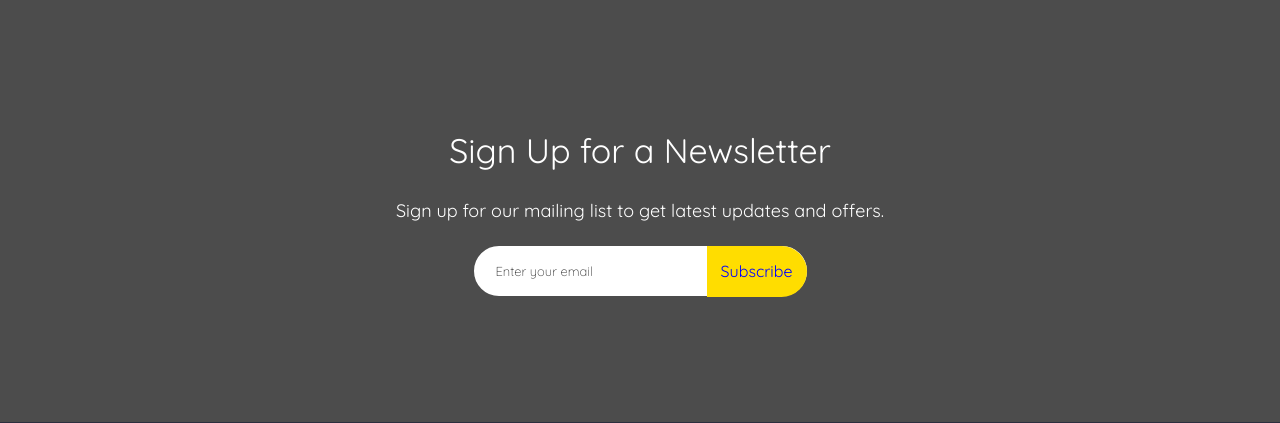
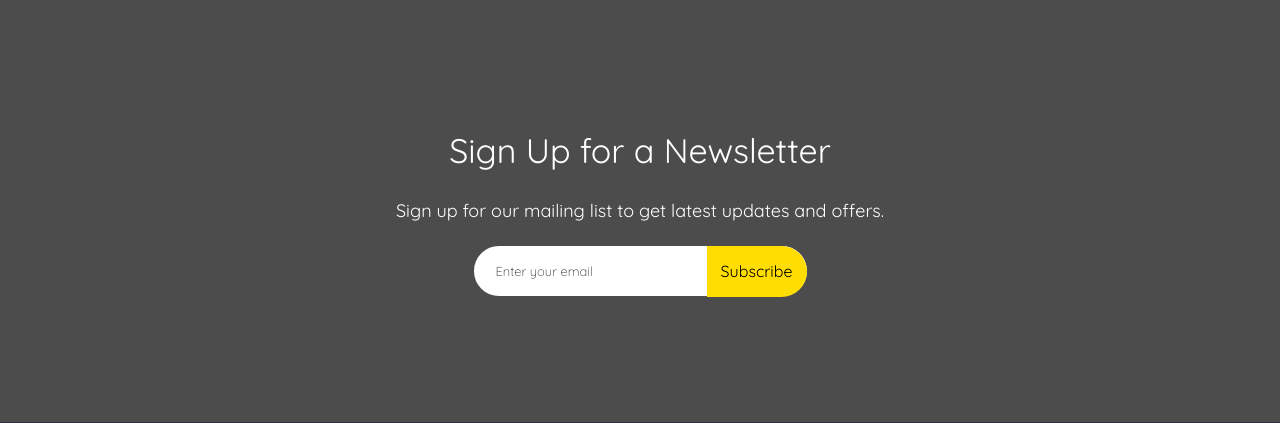
Before and after one commit to compiletimeterror/Traveling_Mamas, a Django app: page /three in a window 1280 px wide. Shown: the part 2982-3405 px from the top of the page. Run offline with Django 3.2, Linux system fonts and the light colour scheme; some libraries are stand-ins or nearby versions; some web fonts are replaced.

Commit message:
improved button color in every html

```diff
--- a/dbms/templates/three.html
+++ b/dbms/templates/three.html
@@ -502,7 +502,7 @@
                                 <div class="col-md-12 col-md-offset-0">
                                     <div class="form-group">
                                         <input type="text" class="form-control" id="email" placeholder="Enter your email">
-                                        <button type="submit" style = "color:blue" class="btn btn-primary">Subscribe</button>
+                                        <button type="submit" style = "color:black" class="btn btn-primary">Subscribe</button>
                                     </div>
                                 </div>
                             </div>
```
